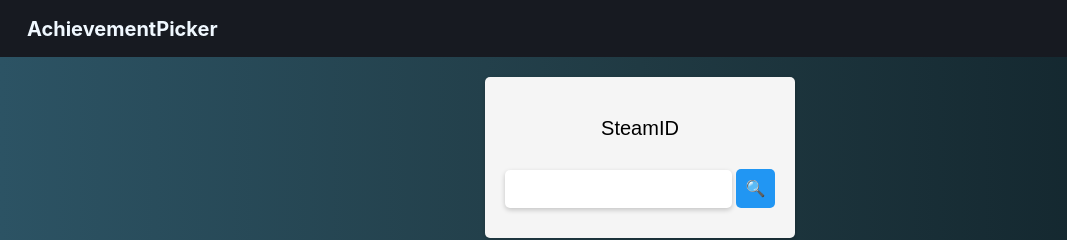
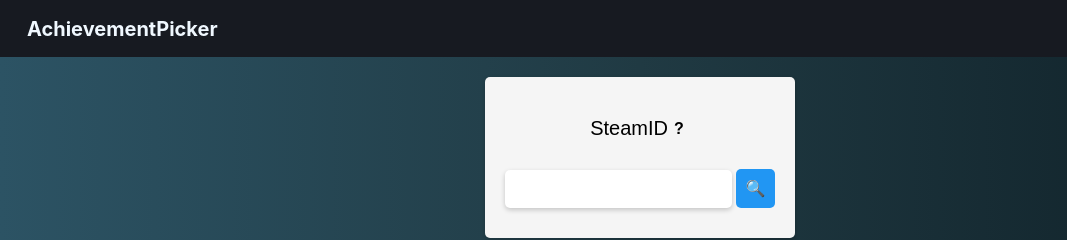
Before and after one commit to ViljamEkdhl/achievmentPicker, a SvelteKit app: page / in a window 1280 px wide. Shown: the top 240 px of the page, without its empty margins (0-1067 px from the left). Built offline with nearby package versions, Linux system fonts and the light colour scheme.

Commit message:
changed position of modal

```diff
--- a/src/routes/+layout.svelte
+++ b/src/routes/+layout.svelte
@@ -11,18 +11,6 @@
 
 <nav>
 	<h1>AchievementPicker</h1>
-
-	<button on:click={() => (showModal = true)}>   </button>
-	<Modal bind:showModal>
-		<h2 slot="header">
-			How to use this site
-		</h2>
-
-		<ol class="definition-list">
-			<li>Enter the person's custom tag, such as "wlilliam" or a steam64ID and click the search button.</li>
-			<li>Choose the game from which you want to retrieve an achievement. Please note that this site is unable to access achievements from <strong>private profiles</strong>.</li>
-		</ol>
-	</Modal>
 
 </nav>
 
--- a/src/routes/+page.svelte
+++ b/src/routes/+page.svelte
@@ -1,6 +1,7 @@
 <script>
 	import SteamProfile from '../components/steamProfile.svelte';
 	import Dropdown from '../components/dropdown.svelte';
+	import Modal from '../components/modal.svelte';
 
 	let userId = '';
 
@@ -13,6 +14,8 @@
 	 * @type {any}
 	 */
 	let profile;
+
+	let showModal = false;
 
 	async function handleSubmit() {
 		const payload = {
@@ -47,7 +50,23 @@
 <div class="page-content">
 
 	<div class="user-form">
-		<p>SteamID</p>
+
+		<div class="steam-id">
+			<p>SteamID</p>
+
+			<button on:click={() => (showModal = true)}> ?  </button>
+			<Modal bind:showModal>
+				<h2 slot="header">
+					How to use this site
+				</h2>
+
+				<ol class="definition-list">
+					<li>Enter the person's custom tag, such as "wlilliam" or a steam64ID and click the search button.</li>
+					<li>Choose the game from which you want to retrieve an achievement. Please note that this site is unable to access achievements from <strong>private profiles</strong>.</li>
+				</ol>
+			</Modal>
+		</div>
+
 		<form on:submit|preventDefault={handleSubmit}>
 			<label>
 				<input bind:value={userId} required />
@@ -95,6 +114,17 @@
 		box-shadow: 0px 2px 5px rgba(0, 0, 0, 0.2);
 	}
 
+	.steam-id{
+		display: flex;
+	}
+
+	button{
+		border-style: none;
+		background-color: #f5f5f5;
+		font-size: 16px;
+		font-weight: bolder;
+	}
+
 	.submit {
 		padding: 10px;
 		font-size: 16px;
```
